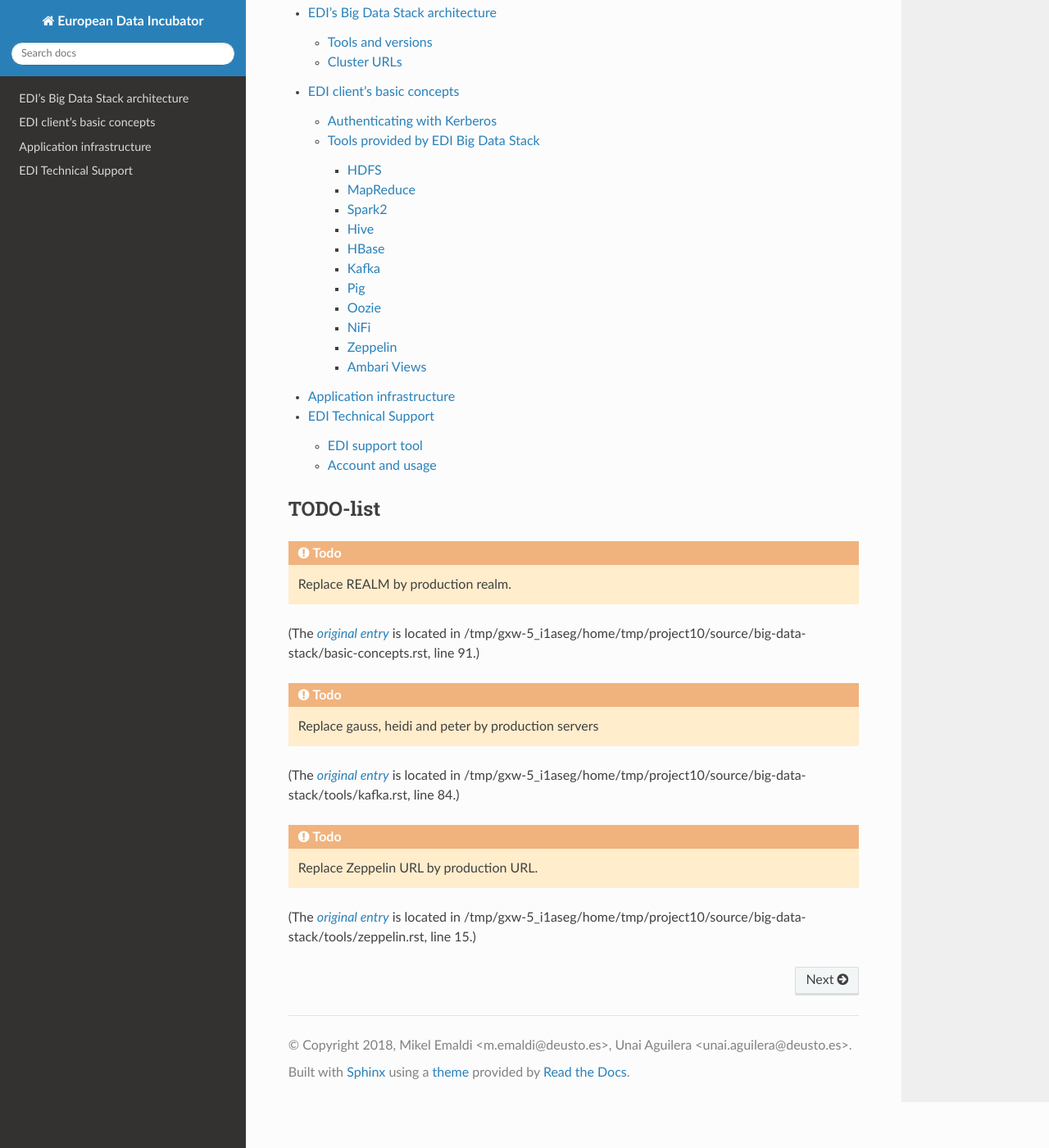
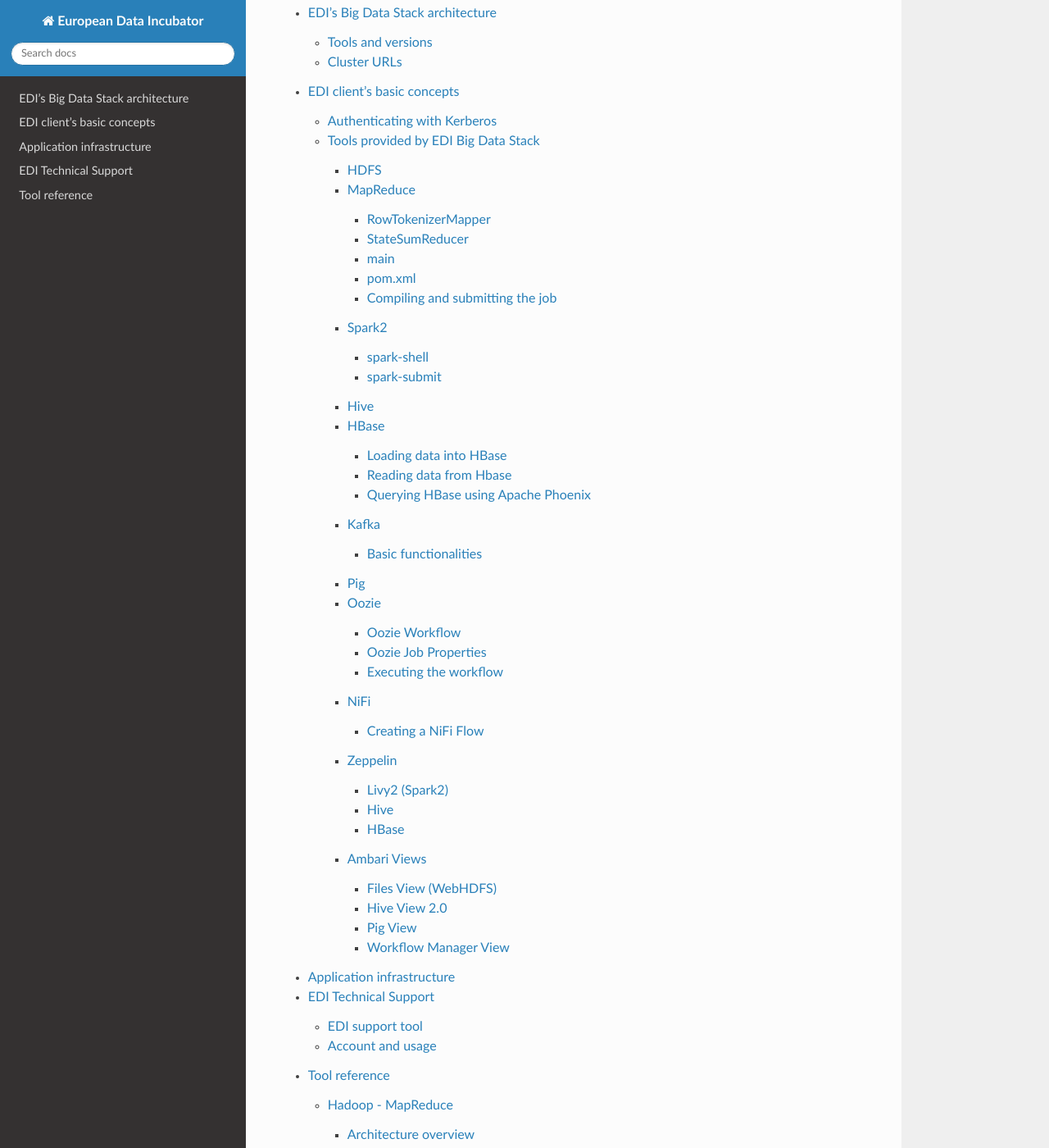
Before and after one commit to edincubator/edi-doc, a Sphinx documentation site: the page built from source/index.rst, in a window 1280 px wide and 1400 px high, scrolled down 1696 px. Shown: the whole window at 82% size. Built offline with Sphinx 7.4.7 and the Read the Docs theme 2.0.0, drawn with Linux system fonts in a browser that asks for light colours; some of the changed lines change nothing that is shown; some of the changed text lies outside the part shown.

Commit message:
Hadoop-MapReduce reference added

```diff
--- a/source/index.rst
+++ b/source/index.rst
@@ -47,12 +47,13 @@
 --------
 
 .. toctree::
-   :maxdepth: 3
+   :maxdepth: 4
 
    big-data-stack/architecture
    big-data-stack/basic-concepts
    application-infrastructure/index
    technical-support/index
+   reference/index
 
 
 TODO-list
--- /dev/null
+++ b/source/reference/hadoop.rst
@@ -0,0 +1,164 @@
+.. _hadoop_reference:
+
+Hadoop - MapReduce
+===================
+
+This section compiles references to external resources that contain further
+information about the MapReduce programming model and the Hadoop framework.
+
+The goal of this section is to provide a general knowledge about the involved
+paradigms and technologies, which can be used to improve the implementation of
+the different solutions. However, this section is not intended to be a detailed
+manual of all the involved aspects.
+
+The official page of the `Apache Hadoop <http://hadoop.apache.org/>`_ project is
+good starting point to learn about the technology, API and related tools.
+
+
+Architecture overview
+---------------------
+
+This `external resource <http://ercoppa.github.io/HadoopInternals/HadoopArchitectureOverview.html>`_
+provides a general view of the internal architecture of the Hadoop framework.
+Although all this processes are transparently managed by Hadoop framework, it is
+important to understand the relation between the different components in order
+to develop solutions that behave efficiently and use all the resources in a
+correct manner.
+
+
+MapReduce process
+-----------------
+
+A general MapReduce job involves different phases that must be correctly
+understand by the developers to create scalable processes and make a correct use
+of the distributed computation environment. The following
+`Wikipedia entry <https://en.wikipedia.org/wiki/MapReduce>`_ provides a good
+tarting poing to understand the general process of a MapReduce job.
+
+A MapReduce job is composed of the following phases:
+
+ Input reading -> Mapper -> Shuffling -> Reducer -> Output writing
+
+
+Input reading
+~~~~~~~~~~~~~
+
+In addition to the different formats that the Hadoop framework supports for data
+I/O, it is necessary to have in mind two important concepts when implementing
+solutions in the Hadoop framework: data locality and data splitability.
+
+First, data locality refers to how the data is retrieved from the distributed
+storage system. Hadoop works on a local-first policy, obtaining data, if possible,
+from the blocks located in the same node that is going to process them. This
+approach tries to minimize the network transmission between different computation
+nodes. However, this is not always possible depending of the data was distributed
+by HDFS. The following link provides more information about the
+`data locality <https://netjs.blogspot.com/2018/04/data-locality-in-hadoop.html>`_
+in Hadoop.
+
+On the other hand, there is a process known as InputSplit in Hadoop, which refers
+to how the data is logically split in order to be processed by the different
+mappers of a job. For example, plain text files can be split into multiple
+chunks of lines that could be processed independently by different map processes.
+The split process and its relation with the data locality is explained by the
+following `link <https://data-flair.training/blogs/mapreduce-inputsplit-vs-block-hadoop/>`_.
+
+However, it is important to remember that not all the input data formats are
+splitable. For example, some compressed formats (e.g. gzip) cannot be directly
+split into multiple nodes, meaning that the whole file must be retrieved and
+decompressed by a single node before the data can be distributed and processed
+by the cluster. Therefore, it is important to use, as input data for processing,
+formats which can be split and distributed among the nodes.
+
+Mapper
+~~~~~~
+
+The map is the function that takes one element of data, i.e. a pair <K1, V1>,
+performs the required transformations, and returns a list of <K2, V2>, which can
+be in a different domain from the input.
+
+Combiner
+~~~~~~~~
+
+The map function is applied in parallel to each <K1, V1> from the input, however,
+the results of different executions of the mapper can be combined before sending
+them to the reducers in order to minimize the data transmission across the
+network. It is important to note that the combiner function can be applying
+more than one before sending the data from the mappers.
+More information about the combiner process and how it can improve the
+MapReduce jobs can be obtained in the following
+`tutorial <https://data-flair.training/blogs/hadoop-combiner-tutorial/>`_.
+
+Shuffling
+~~~~~~~~~
+
+After the mappers the data, and it is further combined if possible, the
+data must be sent to the reducer processes. The process of deciding which data
+goes to each available reducer is controlled by this step, particularly, the
+partitioning and the sorting.
+
+The partitioner decides which keys are sent to each available reducer. The
+following tutorial contains more information about the
+usage of a `custom partitioner <https://data-flair.training/blogs/hadoop-partitioner-tutorial/>`_.
+
+On the other hand, the sorting process is applied to the keys generated by the
+mappers to compare them before being sent to the reducers. It is possible to
+implement custom comparators to obtain specific behaviours during the MapReduce
+process. In addition, there is also possible to implement a seconday sorting when
+the data is received by the reducers. The utility of the sorting phase is
+explained `here <https://data-flair.training/blogs/shuffling-and-sorting-in-hadoop/>`_.
+
+Reducer
+~~~~~~~
+
+The reduce phase obtains the list of pairs from the different mappers and group
+them to apply a process that obtains the output data in a different domain,
+meaning that it receives a pairs of <K2, list(V2)>, after the shuffling, and
+outputs a list of <K3, V3>.
+
+Output writing
+~~~~~~~~~~~~~~
+
+Hadoop supports, out-of-the-box, multiple output data formats, however, it can
+also extended to support custom formats if needed. The following tutorial
+provides a summary of some of the supported
+`data formats <https://community.hitachivantara.com/community/products-and-solutions/pentaho/blog/2017/11/07/hadoop-file-formats-its-not-just-csv-anymore>`_
+(also applicable to input data reading).
+
+
+Development process
+-------------------
+
+This section includes some comments and advices about how to improve the
+development of jobs withing the Hadoop framework.
+
+Building
+~~~~~~~~
+
+It is recommendable to build Hadoop applications using tools such as
+`Apache Maven <https://maven.apache.org/>`_ to manage the building dependencies.
+This `repository <https://github.com/meniluca/maven-hadoop-java-wordcount-template>`_
+contains an template for creating projects with this building tool. In addition,
+this documentation contains also a full example of an application
+building, see :ref:`mapreduce`.
+
+Testing
+~~~~~~~
+
+As any other software development, developed code should be tested before
+launching the job with real data.
+
+First, Hadoop provides libraries to facilitate the testing of the developed code
+before the execution with real data. There are tools such as MRUnit, which allow
+to test the different components of the MapReduce job: driver program, map
+function, reduce function, combiners, etc. The following link contains an
+introduction tutorial to the usage of `MRUnit <https://cwiki.apache.org/confluence/display/MRUNIT/MRUnit+Tutorial>`_.
+
+
+Debugging
+~~~~~~~~~
+
+On the other hand, jobs must be tested with sample data using the
+`standalone mode <https://hadoop.apache.org/docs/r2.7.5/hadoop-project-dist/hadoop-common/SingleCluster.html#Standalone_Operation>`_
+before launching the a real job in the cluster. Testing the jobs thoroughly
+reduces the development time and the detection of errors in production.
--- /dev/null
+++ b/source/reference/index.rst
@@ -0,0 +1,7 @@
+Tool reference
+==============
+
+.. toctree::
+   :maxdepth: 3
+
+   hadoop
```
